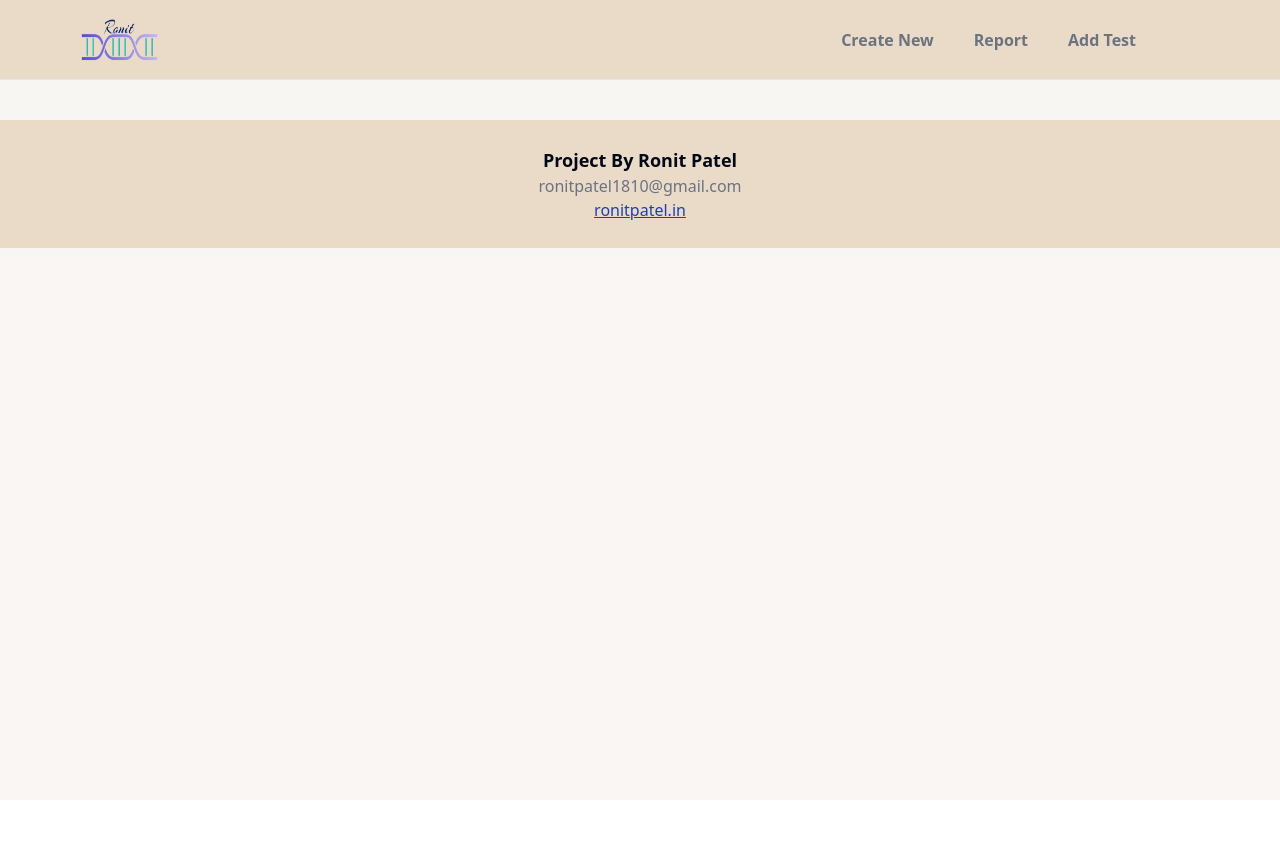
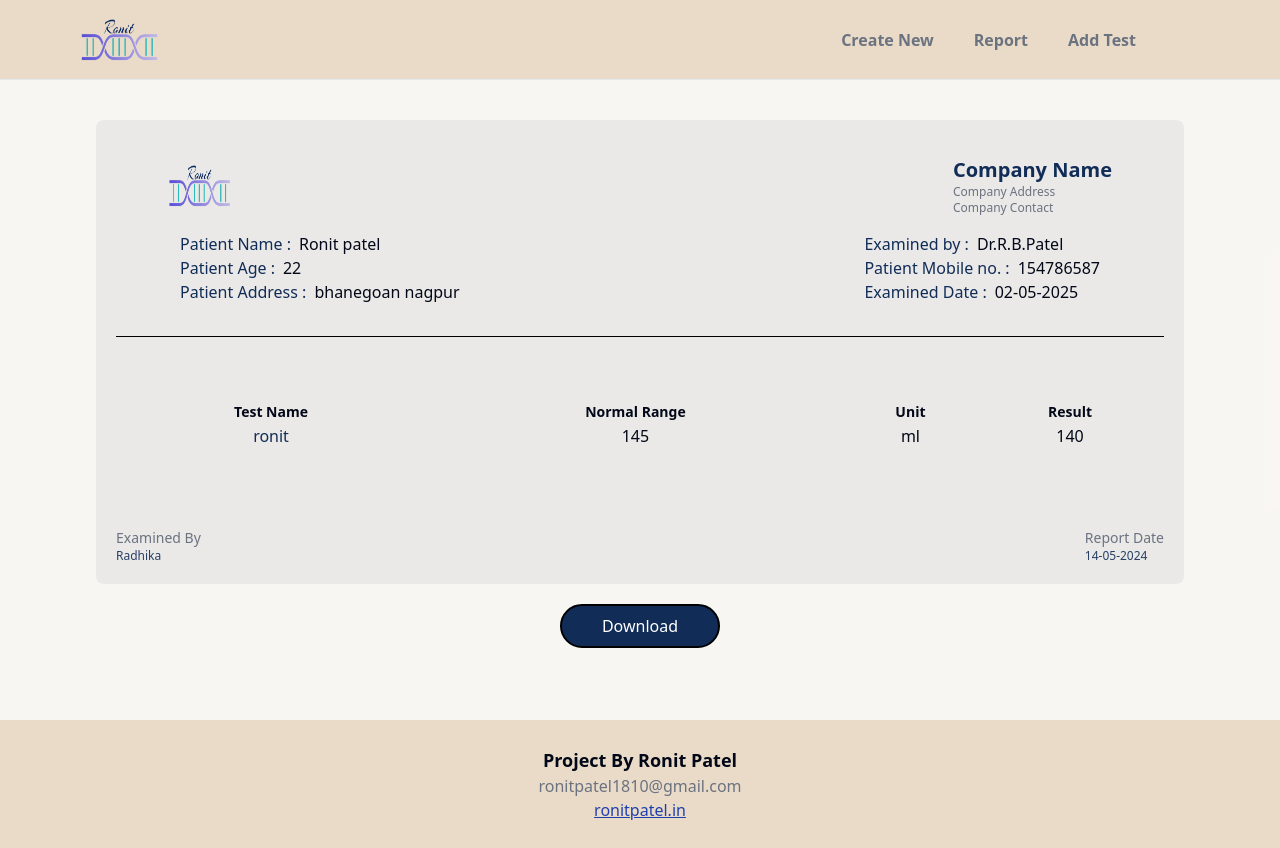
Before and after one commit to Ronit1810/Pathology-Lab-Management-System, a React (Vite) app: page /prescription/1 in a window 1280 px wide. Before the commit the page ends 800 px from the top, so only its background shows below. Built offline with nearby package versions, Linux system fonts and the light colour scheme.

Commit message:
prescription frontend

```diff
--- a/src/App.jsx
+++ b/src/App.jsx
@@ -6,6 +6,7 @@ import HomePage from "./Pages/Home/HomePage";
 import { Routes, Route } from "react-router-dom";
 import StatusPage from "./Pages/Status/StatusPage";
 import Report from "./Pages/Report/Report";
+import Prescription from "./Pages/Prescription/Prescription";
 
 function App() {
   return (
@@ -17,6 +18,7 @@ function App() {
           <Route path="/" element={<HomePage />} />
           <Route path="/status" element={<StatusPage />} />
           <Route path="/report/:id" element={<Report />} />
+          <Route path="/prescription/:id" element={<Prescription />} />
         </Routes>
       </div>
 
--- /dev/null
+++ b/src/Pages/Prescription/Prescription.jsx
@@ -0,0 +1,81 @@
+import React from 'react'
+
+import logo from '../../assets/Logo.png'
+
+const Prescription = () => {
+  return (
+    <div className=" min-h-[70vh] md:min-h-[75vh] flex flex-col items-center gap-5">
+        <div className=" mt-10 p-5 rounded-lg w-full  bg-[rgba(222,221,219,0.5)] ">
+
+            {/* header of prescription logo and detail */}
+            <div className='md:px-8 my-4 flex items-center justify-between'>
+                <div className=' md:px-5'>
+                    <img className=" w-14 h-8 md:w-16 md:h-12" src={logo} alt="company Logo" />
+                </div>
+                <div className=' md:px-5'>
+                    <h1 className=' text-lg md:text-xl font-semibold text-[#102C57] '>Company Name</h1>
+                    <p className=' text-xs font-normal text-gray-500'>Company Address</p>
+                    <p className=' text-xs font-normal text-gray-500'>Company Contact</p>
+                </div>
+            </div>
+
+
+            {/* patient detail */}
+            <div className=' flex justify-between flex-col md:flex-row md:px-16 pb-8 border-b-[1px] border-black'>
+                <div className=' flex flex-col '>
+                    <h1><span className=' mr-2 text-base font-medium text-[#102C57]'>Patient Name :</span>Ronit patel</h1>
+                    <h1><span className=' mr-2 text-base font-medium text-[#102C57]'>Patient Age :</span>22</h1>
+                    <h1><span className=' mr-2 text-base font-medium text-[#102C57]'>Patient Address :</span>bhanegoan nagpur </h1>
+                </div>
+                <div className=' flex flex-col justify-between'>
+                    <h1><span className=' mr-2 text-base font-medium text-[#102C57]'>Examined by :</span>Dr.R.B.Patel</h1>
+                    <h1><span className=' mr-2 text-base font-medium text-[#102C57]'>Patient Mobile no. :</span>154786587</h1>
+                    <h1><span className=' mr-2 text-base font-medium text-[#102C57]'>Examined Date :</span>02-05-2025</h1>
+                </div>
+            </div>
+
+
+            {/* Test Detail */}
+            <div>
+                <table className=' w-full text-center my-16'>
+                    <thead className="">
+                        <tr>
+                            <th className=' text-sm'>Test Name</th>
+                            <th className=' text-sm'>Normal Range</th>
+                            <th className=' text-sm'>Unit</th>
+                            <th className=' text-sm'>Result</th>
+                        </tr>
+                    </thead>
+                    <tbody>
+                        <tr>
+                            <td className=' pb-2 md:pb-4 text-[#102C57] text-xs md:text-base '>ronit</td>
+                            <td className=' pb-2 md:pb-4 text-xs md:text-base'>145</td>
+                            <td className=' pb-2 md:pb-4 text-xs md:text-base'>ml</td>
+                            <td className=' pb-2 md:pb-4 text-xs md:text-base'>140</td>
+                        </tr>
+                    </tbody>
+                </table>
+            </div>
+
+
+            {/* Bottom Signature */}
+            <div className=' flex justify-between'>
+                <div>
+                    <h1 className=' text-sm font-medium text-gray-500 '>Examined By</h1>
+                    <p className=' text-xs font-normal text-[#102c57e5]'>Radhika</p>
+                </div>
+                <div>
+                    <h1 className=' text-sm font-medium text-gray-500 '>Report Date</h1>
+                    <p className=' text-xs font-normal text-[#102c57e5]'>14-05-2024</p>
+                </div>
+            </div>
+
+        </div>
+
+        {/* Download Button */}
+        <div className=' flex rounded-3xl bg-[#102C57] text-white hover:bg-white hover:text-black justify-center w-40 px-4 py-2 border-[2px] border-black'>Download</div>
+    </div>
+  )
+}
+
+export default Prescription
--- a/src/Pages/Report/Report.jsx
+++ b/src/Pages/Report/Report.jsx
@@ -1,8 +1,12 @@
 // import React from 'react'
 
 import { useState } from "react"
+import { Link, useParams } from "react-router-dom"
 
 const Report = () => {
+
+    // useParams() is use to fetch/take the data from url(current)
+    const {id} = useParams()
 
     const[inputField, setInputField] = useState([{"id":0, "name":"", "range":"", "unit":"", "result":""}])
 
@@ -94,7 +98,7 @@ const Report = () => {
                     inputField.length > 1 ? <div onClick={RemoveRow} className=" border-[2px] border-[#102C57] px-4 py-1 rounded-2xl mt-4 cursor-pointer hover:bg-[#102C57] hover:text-white">Remove</div> : null
                 }
 
-                <div className=" border-[2px] border-[#102C57] px-4 py-1 rounded-2xl mt-4 cursor-pointer hover:bg-[#102C57] hover:text-white">Report</div>
+                <Link to={`/prescription/${id}`} className=" border-[2px] border-[#102C57] px-4 py-1 rounded-2xl mt-4 cursor-pointer hover:bg-[#102C57] hover:text-white">Report</Link>
             </div>
 
         </div>
```
